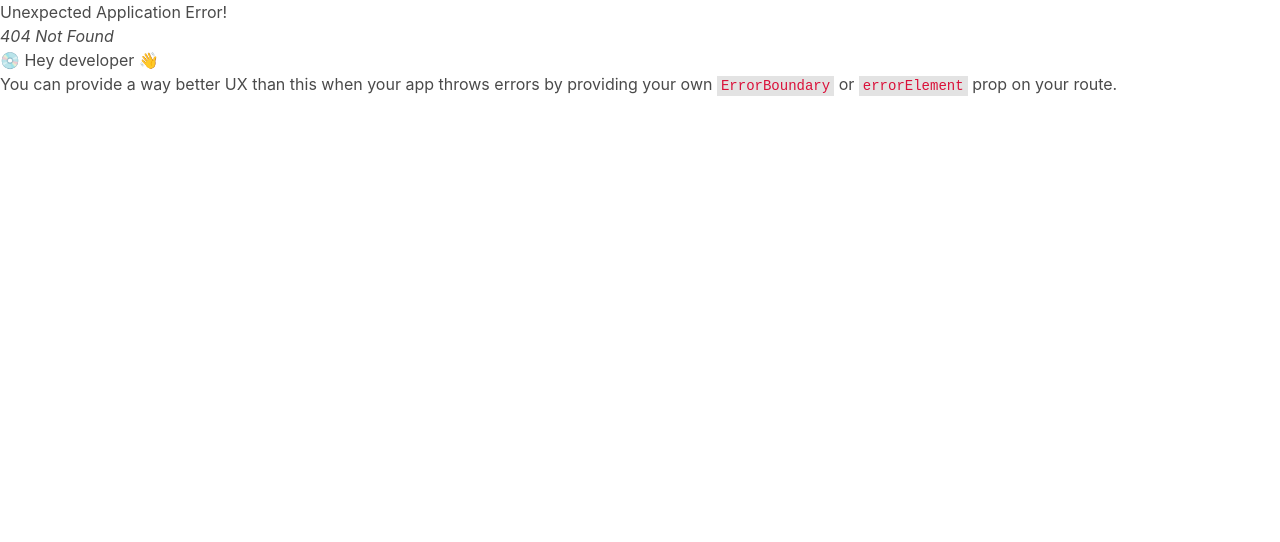
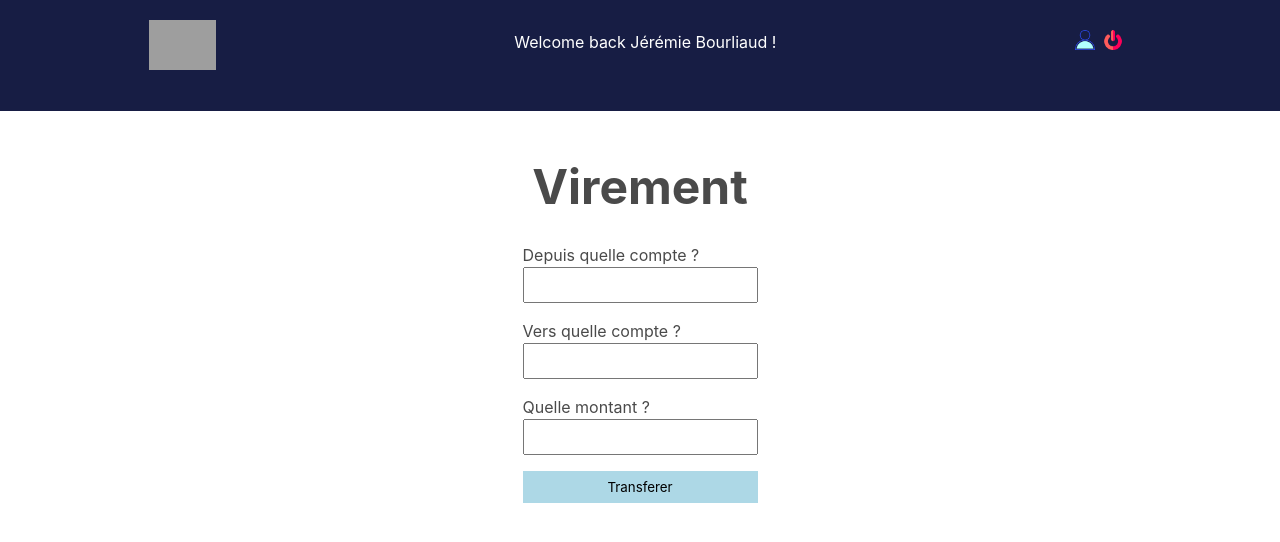
Before and after one commit to Panathes/itinov-test, a React (Create React App) app: page /transfert in a window 1280 px wide. Before the commit this address had no page. Shown: the top 542 px of the page. Built offline with nearby package versions, Linux system fonts and the light colour scheme; grey boxes are pictures that could not be loaded.

Commit message:
main integration and add context with fakeData

```diff
--- a/package.json
+++ b/package.json
@@ -13,6 +13,7 @@
     "bulma": "^0.9.4",
     "react": "^18.2.0",
     "react-dom": "^18.2.0",
+    "react-hook-form": "^7.43.9",
     "react-router-dom": "^6.9.0",
     "react-scripts": "5.0.1",
     "styled-components": "^5.3.9",
--- /dev/null
+++ b/src/asset/fakeData.ts
@@ -0,0 +1,23 @@
+export const fakeData = [
+    {
+        id: 1,
+        nameAccount: "CCP",
+        numberAccount: "123456789",
+        balanceAccount: -25,
+        operationAccount: [
+            { id: 2, date: '2022-03-24', wording: 'Paiement', amount: 5000 },
+            { id: 3, date: '2022-03-25', wording: 'Paiement à M.Loyer', amount: -5000 },
+            { id: 4, date: '2022-03-29', wording: 'Norauto', amount: -25 },
+        ]
+    },
+    {
+        id: 2,
+        nameAccount: "Livret A",
+        numberAccount: "987654321",
+        balanceAccount: 50000,
+        operationAccount: [
+            { id: 2, date: '2022-03-26', wording: 'Paiement', amount: 5000 },
+            { id: 3, date: '2022-03-27', wording: 'Paiement à M.Loyer', amount: -500 },
+        ]
+    }
+];
--- a/src/components/Card/index.tsx
+++ b/src/components/Card/index.tsx
@@ -51,6 +51,10 @@ const TitleWrapper = styled.div`
   flex-direction: row;
 `
 
+const Amount = styled.p<{ isExpense: boolean }>`
+    color: ${props => props.isExpense ? '#ff1b1c' : '#87ff65'}
+`;
+
 const Card = ({ title, numberAccount, accountBalance,onClick }: CardProps) => {
   return (
     <CardWrapper onClick={onClick}>
@@ -59,7 +63,7 @@ const Card = ({ title, numberAccount, accountBalance,onClick }: CardProps) => {
             <Logo src={wallet} alt="Logout Logo" />
             <CardTitle><b>{title}</b></CardTitle>
         </TitleWrapper>
-      <p>{accountBalance} €</p>
+        <Amount isExpense={accountBalance < 0}>{accountBalance} €</Amount>
       </Wrapper>
       <CardDescription>{numberAccount}</CardDescription>
     </CardWrapper>
--- /dev/null
+++ b/src/components/TransactionForm/index.tsx
@@ -0,0 +1,60 @@
+import 'bulma/css/bulma.min.css';
+import React from "react";
+import { useForm, SubmitHandler } from 'react-hook-form';
+import styled from 'styled-components'
+
+export interface TransferFormData {
+    recipientName: string;
+    accountNumber: string;
+    amount: number;
+  }
+
+  interface TransferProps {
+    onSubmit: (data: TransferFormData) => void;
+  }
+
+  const Form = styled.form`
+    display: flex;
+    flex-direction: column;
+  `;
+
+  const Input = styled.input`
+    padding: 0.5rem;
+    margin-bottom: 1rem;
+  `;
+
+  const Button = styled.button`
+    padding: 0.5rem;
+    background-color: lightblue;
+    border: none;
+    cursor: pointer;
+  `;
+
+
+const TransactionForm = ({onSubmit}: TransferProps) => {
+    const { register, handleSubmit, formState: { errors } } = useForm<TransferFormData>();
+    const submitHandler: SubmitHandler<TransferFormData> = data => {
+      onSubmit(data);
+    };
+
+    return (
+        <Form onSubmit={handleSubmit(submitHandler)}>
+        <label>Depuis quelle compte ?</label>
+        <Input {...register('recipientName', { required: true })} />
+        {errors.recipientName && <span>Champs requis</span>}
+
+        <label>Vers quelle compte ?</label>
+        <Input {...register('accountNumber', { required: true })} />
+        {errors.accountNumber && <span>Champs requis</span>}
+
+        <label>Quelle montant ?</label>
+        <Input type="number" {...register('amount', { required: true, min: 0 })} />
+        {errors.amount?.type === 'required' && <span>Champs requis</span>}
+        {errors.amount?.type === 'min' && <span>The amount must be greater than or equal to 0</span>}
+
+        <Button type="submit">Transferer</Button>
+      </Form>
+    )
+}
+
+export default TransactionForm;
--- /dev/null
+++ b/src/context/index.tsx
@@ -0,0 +1,5 @@
+import {createContext } from 'react';
+
+const Context = createContext({})
+
+export default Context;
--- a/src/page/Transaction/index.tsx
+++ b/src/page/Transaction/index.tsx
@@ -1,9 +1,40 @@
 import 'bulma/css/bulma.min.css';
 import React from "react";
+import styled from 'styled-components';
 
+import Header from '../../components/Header';
+import TransactionForm from '../../components/TransactionForm';
+import { TransferFormData } from '../../components/TransactionForm';
+
+const Wrapper = styled.div`
+    display: flex;
+    justify-content: center;
+    margin-top: 20px;
+`
+
+const Title = styled.h1`
+    display: flex;
+    justify-content: center;
+    margin-top: 40px;
+    font-size: 48px;
+`
 
 const Transaction = () => {
 
+    const handleTransfer = (data: TransferFormData) => {
+        console.log('Transfer data:', data);
+        // call API or dispatch action to submit transfer data
+      };
+
+    return (
+        <React.Fragment>
+            <Header />
+            <Title><b>Virement</b></Title>
+            <Wrapper>
+              <TransactionForm onSubmit={handleTransfer}/>
+            </Wrapper>
+        </React.Fragment>
+    )
 }
 
 export default Transaction;
```
Also changed, not shown: src/App.tsx (+12 -2 lines), 1 other file (tests, documents, lock files or other folders).
